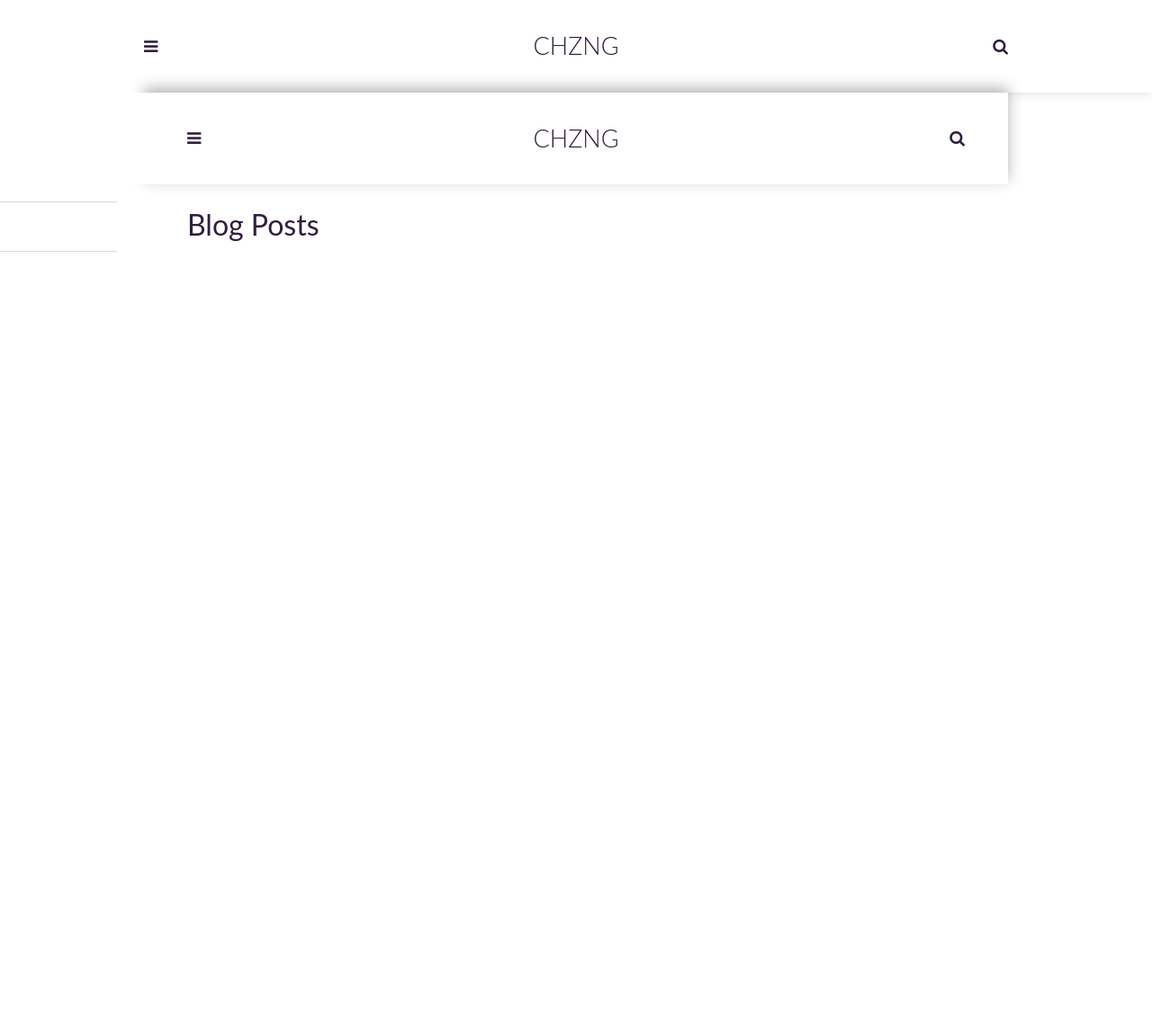
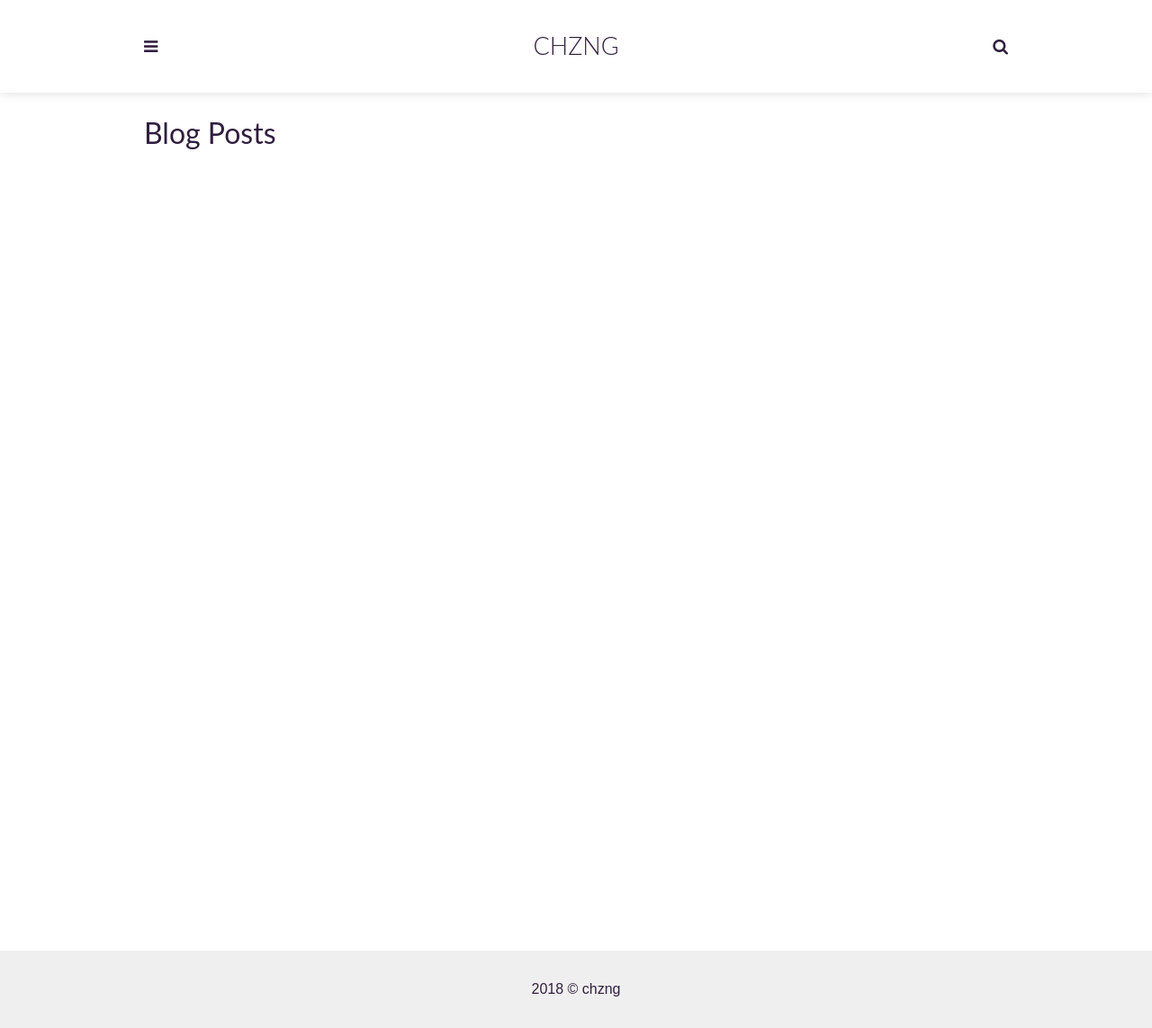
Before and after one commit to chzng/chzng.github.io, a Jekyll site: the page built from _pages/blog.html, in a window 1280 px wide. Shown: the whole page at 90% size. Built offline with Jekyll 4.4.1, drawn with Linux system fonts in a browser that asks for light colours.

Commit message:
Update blog.html

```diff
--- a/_pages/blog.html
+++ b/_pages/blog.html
@@ -3,9 +3,7 @@ layout: home
 title: Blog
 permalink: /blog/
 ---
-<div class="flex-container">
-  {% include header.html %}
-  <div class="content wrapper">
+
 <section class="blog-posts">
   <h1>Blog Posts</h1>
   <ol class="posts-list clearfix">
@@ -21,8 +19,3 @@ permalink: /blog/
     {% endfor %}
   </ol>
 </section>
-  {% include search.html %}
-  {% include pagination.html %}
-  </div> <!-- End Wrapper -->
-  {% include footer.html %}
-</div>
```
Lines whose indentation alone changed are shown as unchanged.
